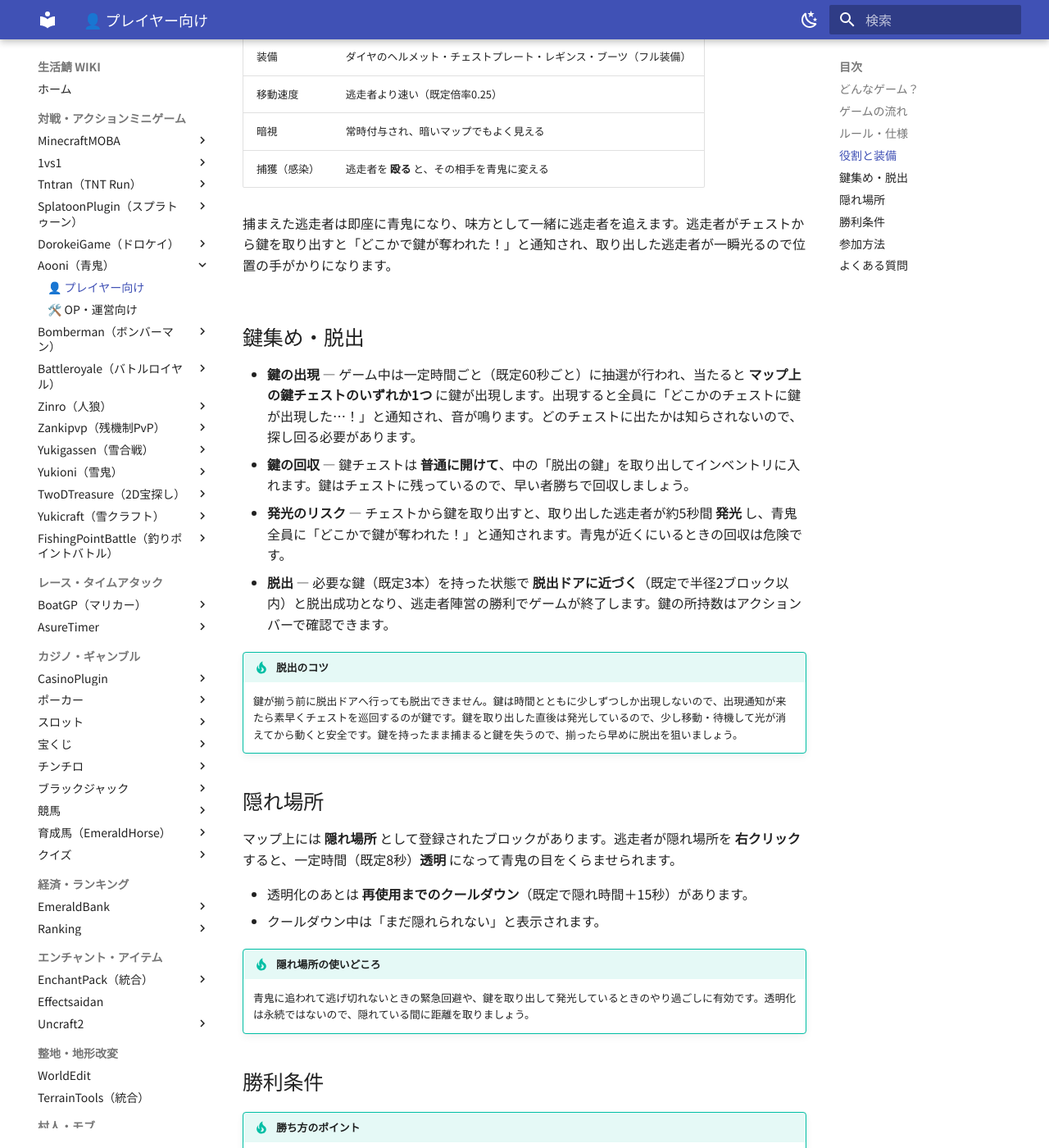
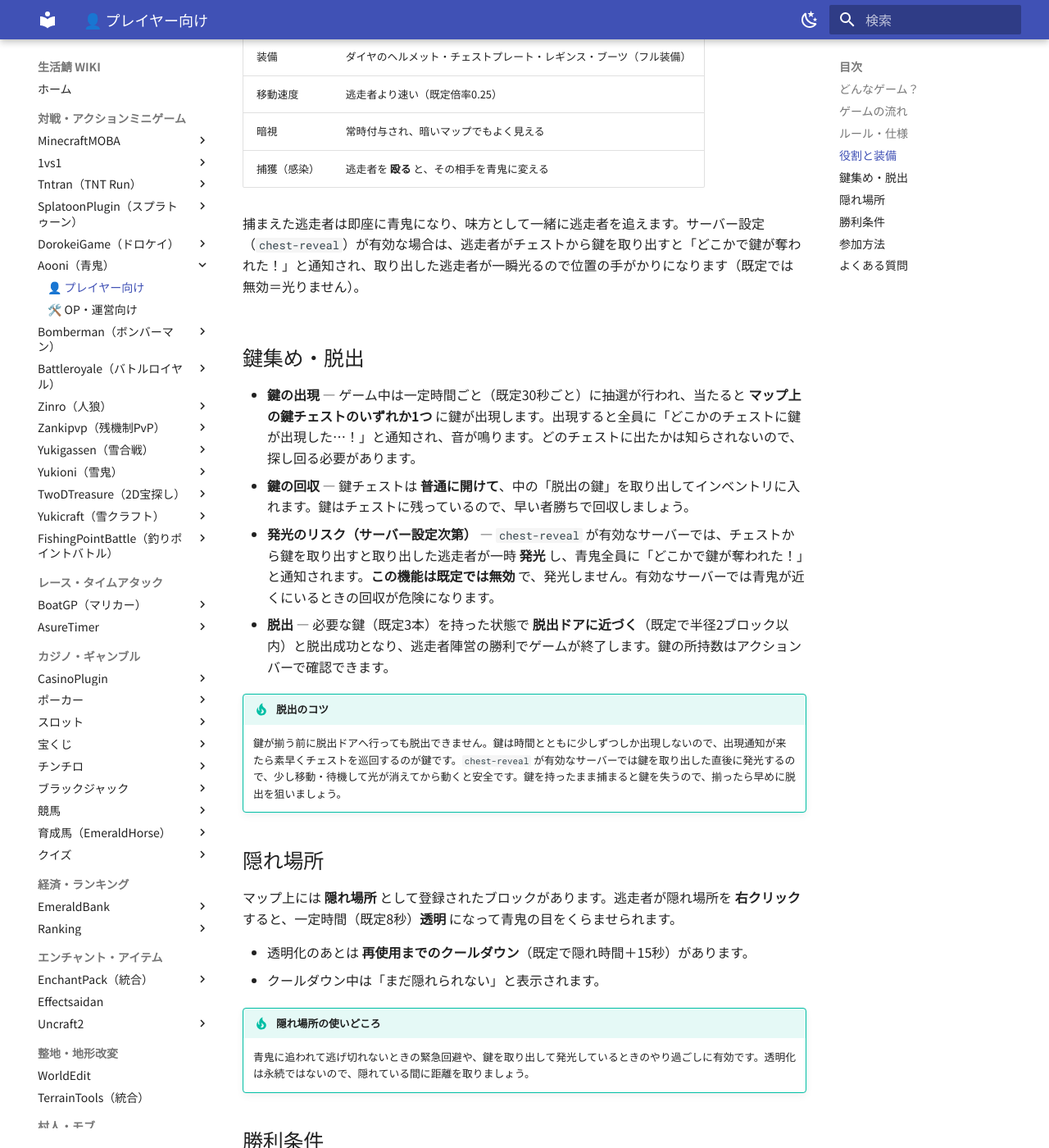
Before and after one commit to hennteko/seikatsu-wiki, an MkDocs documentation site: the page built from docs/minigames/aooni/player.md, in a window 1280 px wide and 1400 px high, scrolled down 2200 px. Shown: the whole window at 82% size. Built offline with MkDocs 1.6.1 and Material for MkDocs 9.7.7, drawn with Linux system fonts in a browser that asks for light colours.

Commit message:
docs: 青鬼の更新（chest-reveal既定false・鍵抽選間隔30秒）を反映

```diff
--- a/docs/minigames/aooni/player.md
+++ b/docs/minigames/aooni/player.md
@@ -56,7 +56,7 @@
     | 暗視 | 常時付与され、暗いマップでもよく見える |
     | 捕獲（感染） | 逃走者を **殴る** と、その相手を青鬼に変える |
 
-    捕まえた逃走者は即座に青鬼になり、味方として一緒に逃走者を追えます。逃走者がチェストから鍵を取り出すと「どこかで鍵が奪われた！」と通知され、取り出した逃走者が一瞬光るので位置の手がかりになります。
+    捕まえた逃走者は即座に青鬼になり、味方として一緒に逃走者を追えます。サーバー設定（`chest-reveal`）が有効な場合は、逃走者がチェストから鍵を取り出すと「どこかで鍵が奪われた！」と通知され、取り出した逃走者が一瞬光るので位置の手がかりになります（既定では無効＝光りません）。
 
 === "🏃 逃走者（ランナー）"
 
@@ -73,13 +73,13 @@
 
 ## 鍵集め・脱出
 
-- **鍵の出現** — ゲーム中は一定時間ごと（既定60秒ごと）に抽選が行われ、当たると **マップ上の鍵チェストのいずれか1つ** に鍵が出現します。出現すると全員に「どこかのチェストに鍵が出現した…！」と通知され、音が鳴ります。どのチェストに出たかは知らされないので、探し回る必要があります。
+- **鍵の出現** — ゲーム中は一定時間ごと（既定30秒ごと）に抽選が行われ、当たると **マップ上の鍵チェストのいずれか1つ** に鍵が出現します。出現すると全員に「どこかのチェストに鍵が出現した…！」と通知され、音が鳴ります。どのチェストに出たかは知らされないので、探し回る必要があります。
 - **鍵の回収** — 鍵チェストは **普通に開けて**、中の「脱出の鍵」を取り出してインベントリに入れます。鍵はチェストに残っているので、早い者勝ちで回収しましょう。
-- **発光のリスク** — チェストから鍵を取り出すと、取り出した逃走者が約5秒間 **発光** し、青鬼全員に「どこかで鍵が奪われた！」と通知されます。青鬼が近くにいるときの回収は危険です。
+- **発光のリスク（サーバー設定次第）** — `chest-reveal` が有効なサーバーでは、チェストから鍵を取り出すと取り出した逃走者が一時 **発光** し、青鬼全員に「どこかで鍵が奪われた！」と通知されます。**この機能は既定では無効** で、発光しません。有効なサーバーでは青鬼が近くにいるときの回収が危険になります。
 - **脱出** — 必要な鍵（既定3本）を持った状態で **脱出ドアに近づく**（既定で半径2ブロック以内）と脱出成功となり、逃走者陣営の勝利でゲームが終了します。鍵の所持数はアクションバーで確認できます。
 
 !!! tip "脱出のコツ"
-    鍵が揃う前に脱出ドアへ行っても脱出できません。鍵は時間とともに少しずつしか出現しないので、出現通知が来たら素早くチェストを巡回するのが鍵です。鍵を取り出した直後は発光しているので、少し移動・待機して光が消えてから動くと安全です。鍵を持ったまま捕まると鍵を失うので、揃ったら早めに脱出を狙いましょう。
+    鍵が揃う前に脱出ドアへ行っても脱出できません。鍵は時間とともに少しずつしか出現しないので、出現通知が来たら素早くチェストを巡回するのが鍵です。`chest-reveal` が有効なサーバーでは鍵を取り出した直後に発光するので、少し移動・待機して光が消えてから動くと安全です。鍵を持ったまま捕まると鍵を失うので、揃ったら早めに脱出を狙いましょう。
 
 ## 隠れ場所
 
@@ -121,13 +121,13 @@
     選べません。役割はゲーム開始時にランダムで決まります。既定では最初の青鬼は1人で、残り全員が逃走者です。
 
 ??? question "鍵はどうやって手に入りますか？"
-    鍵は一定時間ごと（既定60秒ごと）の抽選で、マップ上の鍵チェストのどこかに出現します。「どこかのチェストに鍵が出現した…！」の通知が来たらチェストを巡回し、見つけたチェストを開けて鍵を回収してください。
+    鍵は一定時間ごと（既定30秒ごと）の抽選で、マップ上の鍵チェストのどこかに出現します。「どこかのチェストに鍵が出現した…！」の通知が来たらチェストを巡回し、見つけたチェストを開けて鍵を回収してください。
 
 ??? question "鍵は何本必要ですか？"
     既定では3本です（サーバー設定で変更されている場合があります）。所持している鍵の本数はアクションバーに「鍵 x/必要数」と表示され、必要数が揃うと「脱出ドアへ向かえ！」と通知されます。
 
 ??? question "鍵を取り出したら青鬼にバレますか？"
-    はい。チェストから鍵を取り出すと約5秒間 発光し、青鬼全員に通知が飛びます。青鬼が近くにいないタイミングで回収するのが安全です。
+    既定ではバレません。鍵を取り出しても発光しない設定（`chest-reveal: false`）が既定です。サーバーが `chest-reveal` を有効にしている場合のみ、取り出した逃走者が一時発光し青鬼全員に通知が飛びます。その場合は青鬼が近くにいないタイミングで回収しましょう。
 
 ??? question "捕まったらどうなりますか？"
     青鬼に殴られると、その場で青鬼になります（感染）。以降は青鬼として他の逃走者を追う側に回ります。逃走者が全員青鬼になると青鬼の勝利です。
```
Also changed, not shown: docs/minigames/aooni/op.md (+4 -4 lines).
